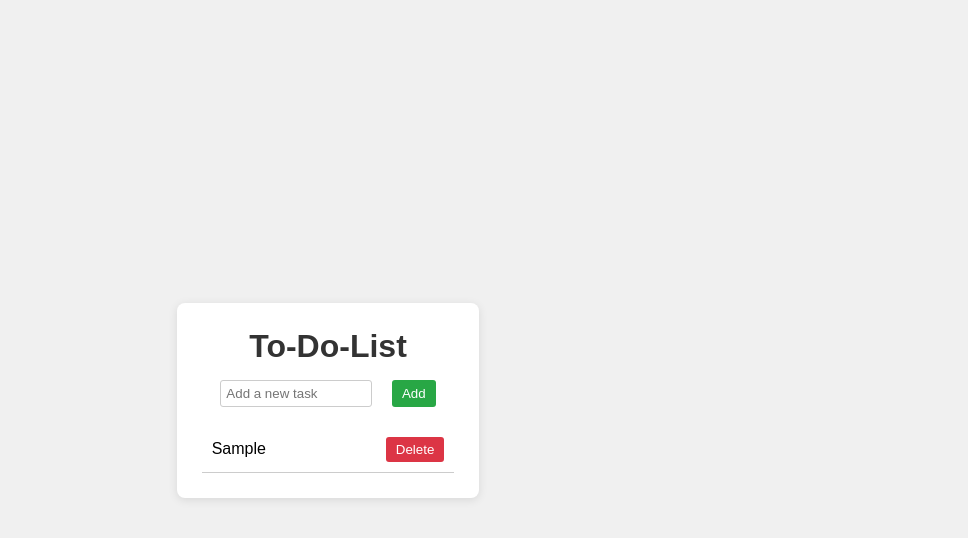
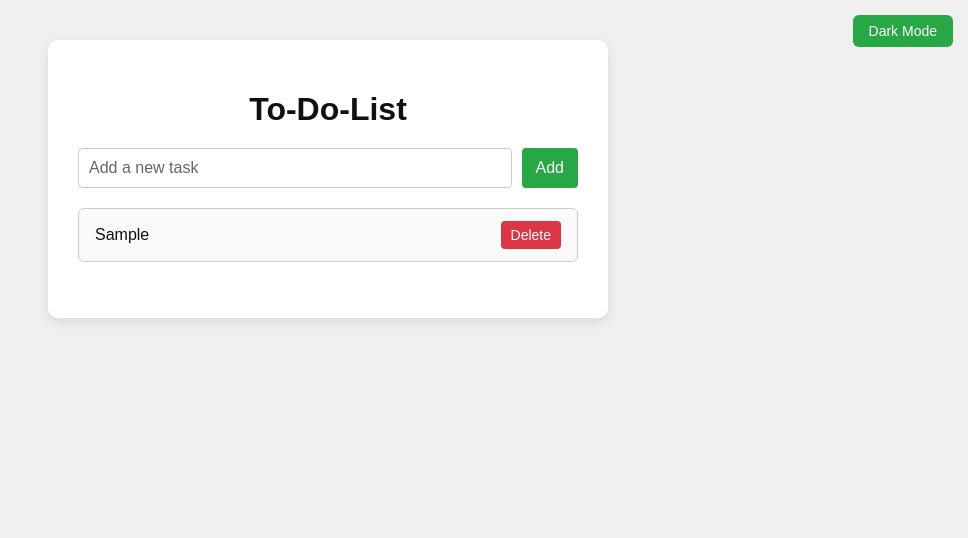
Before and after one commit to prakashseervi61/Todo-List-Web-App, a React (Vite) app: page / in a window 1280 px wide. Both pictures are taken after typing "Sample" into the empty fields and a click on the button "Add". Shown: the top 538 px of the page, without its empty margins (312-1280 px from the left). Built offline with nearby package versions, Linux system fonts and the light colour scheme.

Commit message:
added theme

```diff
--- a/index.html
+++ b/index.html
@@ -4,7 +4,9 @@
     <meta charset="UTF-8" />
     <link rel="icon" type="image/svg+xml" href="/vite.svg" />
     <meta name="viewport" content="width=device-width, initial-scale=1.0" />
-    <title>TodoListApp</title>
+    <title>TodoListAppo
+
+    </title>
   </head>
   <body>
     <div id="root"></div>
--- a/src/App.css
+++ b/src/App.css
@@ -1,77 +1,169 @@
-*{
+body, html {
   margin: 0;
   padding: 0;
-    box-sizing: border-box;
+  font-family: sans-serif;
 }
 
-body{
-    font-family: 'Poppins', sans-serif;
-    background-color: #f0f0f0;
-    color: #333;
+.app-wrapper {
+  background-color: #111;
+  color: #fff;
+  min-height: 100vh;
+  padding: 40px 10px;
   display: flex;
   justify-content: center;
-    align-items: center;
-    height: 100vh;
+  align-items: flex-start;
+  position: relative;
 }
 
-.app-container{
-    padding:25px;
-    background-color: #fff;
-    border-radius: 8px;
-    box-shadow: 0 2px 10px rgba(0, 0, 0, 0.1);
-    width: 100%;
-    text-align: center;
+.app-wrapper.light {
+  background-color: #f0f0f0;
+  color: #111;
 }
 
-h1{
-    color: #333;
-    margin-bottom: 15px;
+.theme-toggle {
+  position: absolute;
+  top: 15px;
+  right: 15px;
+  padding: 8px 16px;
+  background-color: #28a745;
+  color: white;
+  border: none;
+  border-radius: 6px;
+  cursor: pointer;
+  font-size: 14px;
 }
 
-.input-container{
+.app-container {
+  background-color: #1f1f1f;
+  border-radius: 10px;
+  box-shadow: 0 4px 12px rgba(0,0,0,0.3);
+  padding: 30px;
+  width: 90%;
+  max-width: 500px;
+  text-align: center;
+  min-height: 200px;
+  transition: all 0.3s ease;
+}
+
+.app-wrapper.light .app-container {
+  background-color: #fff;
+  box-shadow: 0 4px 12px rgba(0,0,0,0.1);
+}
+
+h1 {
+  margin-bottom: 20px;
+}
+
+.input-section {
   display: flex;
   justify-content: center;
+  gap: 10px;
   margin-bottom: 20px;
-    gap: 20px;
 }
 
-.input-container input{
-    width: 60%;
-    padding: 5px;
-    border: 1px solid #ccc;
-    border-radius: 3px;
+input[type="text"] {
+  background-color: #111;
+  color: #f5f5f5;
+  border: 1px solid #444;
+  padding: 10px;
+  border-radius: 4px;
+  outline: none;
+  flex-grow: 1;
+  font-size: 16px;
 }
 
-.input-container button{
-    padding: 5px 10px;
-    border: none;
-    border-radius: 3px;
+input[type="text"]::placeholder {
+  color: #aaa;
+}
+
+.app-wrapper.light input[type="text"] {
+  background-color: #fff;
+  color: #111;
+  border: 1px solid #ccc;
+}
+
+.app-wrapper.light input[type="text"]::placeholder {
+  color: #666;
+}
+
+.add-btn {
   background-color: #28a745;
   color: white;
+  border: none;
+  padding: 10px 14px;
+  border-radius: 4px;
   cursor: pointer;
+  font-size: 16px;
 }
 
-
-ul{
-    list-style: none;
+/* List container */
+ul {
+  list-style-type: none;
   padding: 0;
-    width: 100%;
-    text-align: left;
+  max-height: 280px;
+  overflow-y: auto;
+  scrollbar-width: thin;
 }
 
-li{
+.app-wrapper.light ul {
+  scrollbar-color: #bbb #f0f0f0;
+}
+
+.app-wrapper.dark ul {
+  scrollbar-color: #555 #222;
+}
+
+ul::-webkit-scrollbar {
+  width: 8px;
+}
+
+ul::-webkit-scrollbar-track {
+  background: #f0f0f0;
+  border-radius: 4px;
+}
+
+ul::-webkit-scrollbar-thumb {
+  background-color: #bbb;
+  border-radius: 4px;
+  border: 2px solid #f0f0f0;
+}
+
+.app-wrapper.dark ul::-webkit-scrollbar-track {
+  background: #222;
+}
+
+.app-wrapper.dark ul::-webkit-scrollbar-thumb {
+  background-color: #555;
+  border: 2px solid #222;
+}
+
+/* List items */
+li {
   display: flex;
   justify-content: space-between;
   align-items: center;
-    padding: 10px;
-    border-bottom: 1px solid #ccc;
+  background-color: #1e1e1e;
+  padding: 12px 16px;
+  margin-bottom: 10px;
+  border-radius: 6px;
+  border: 1px solid #333;
+  color: #f5f5f5;
+  font-size: 16px;
+  transition: background-color 0.3s ease;
 }
 
-.delete-btn{
-    padding: 5px 10px;
-    border: none;
-    border-radius: 3px;
+.app-wrapper.light li {
+  background-color: #f9f9f9;
+  color: #111;
+  border: 1px solid #ccc;
+}
+
+.delete-btn {
   background-color: #dc3545;
   color: white;
+  border: none;
+  padding: 6px 10px;
+  border-radius: 4px;
   cursor: pointer;
+  font-size: 14px;
 }
--- a/src/App.jsx
+++ b/src/App.jsx
@@ -1,65 +1,53 @@
-import React, { useState } from 'react'
+import React, { useState } from 'react';
+import './App.css';
 
-export const App = () => {
+function App() {
+  const [tasks, setTasks] = useState([]);
+  const [newTask, setNewTask] = useState('');
+  const [isDarkMode, setIsDarkMode] = useState(false);
 
-  const [todo,setTodo] = useState("");
-  const [todoList,setTodoList] = useState([]);
+  const addTask = () => {
+    if (newTask.trim() === '') return;
+    setTasks([...tasks, newTask]);
+    setNewTask('');
+  };
 
-  const addTodo = () => {
-    if (todo.trim() === "") return;
-    setTodoList([...todoList,{id: Date.now(), text: todo, completed: false}]);
-    setTodo("");
-  }
+  const deleteTask = (index) => {
+    const updatedTasks = tasks.filter((_, i) => i !== index);
+    setTasks(updatedTasks);
+  };
 
-  const toggleCompleted = (id) => {
-    setTodoList(
-      todoList.map(item =>
-        item.id === id ? {...item, completed: !item.completed} : item
-    ))
-  }
-
-  const deleteTodo = (id) => {
-    setTodoList(
-      todoList.filter(item => item.id !== id)
-    )
-  }
+  const toggleTheme = () => {
+    setIsDarkMode(!isDarkMode);
+  };
 
   return (
-    <div className='app-container'>
+    <div className={`app-wrapper ${isDarkMode ? 'dark' : 'light'}`}>
+      <button className="theme-toggle" onClick={toggleTheme}>
+        {isDarkMode ? 'Light Mode' : 'Dark Mode'}
+      </button>
+      <div className="app-container">
         <h1>To-Do-List</h1>
-      <div className='input-container'>
+        <div className="input-section">
           <input
             type="text"
-          placeholder='Add a new task'
-          value={todo}
-          onChange={(e) => setTodo(e.target.value)}
+            placeholder="Add a new task"
+            value={newTask}
+            onChange={(e) => setNewTask(e.target.value)}
           />
-        <button className='add-btn' onClick={addTodo} >Add</button>
+          <button onClick={addTask} className="add-btn">Add</button>
         </div>
         <ul>
-        {todoList.map((item) => (
-          <li
-          key={item.id}
-          onClick={() => toggleCompleted(item.id)}
-          style={{
-            cursor: 'pointer',
-            textDecoration: item.completed ? 'line-through' : 'none',
-            color: item.completed ? 'gray' : 'black'
-          }}
-          >
-            <span>{item.text}</span>
-            <button
-              className='delete-btn'
-              onClick={(e) => {
-                e.stopPropagation();
-                deleteTodo(item.id);
-              }}
-            >Delete</button>
+          {tasks.map((task, index) => (
+            <li key={index}>
+              <span>{task}</span>
+              <button className="delete-btn" onClick={() => deleteTask(index)}>Delete</button>
             </li>
           ))}
         </ul>
       </div>
-  )
+    </div>
+  );
 }
 
-export default App
+export default App;
```
Lines whose indentation alone changed are shown as unchanged.
